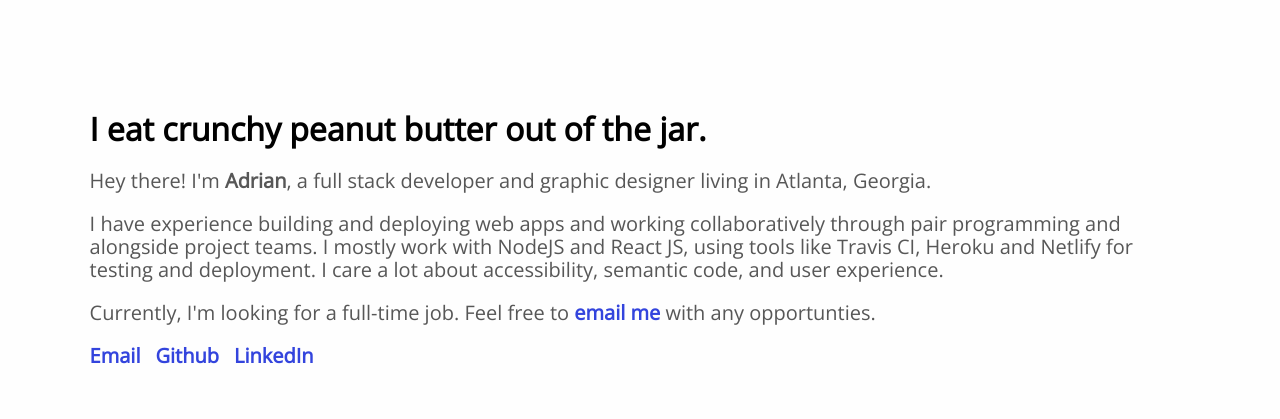
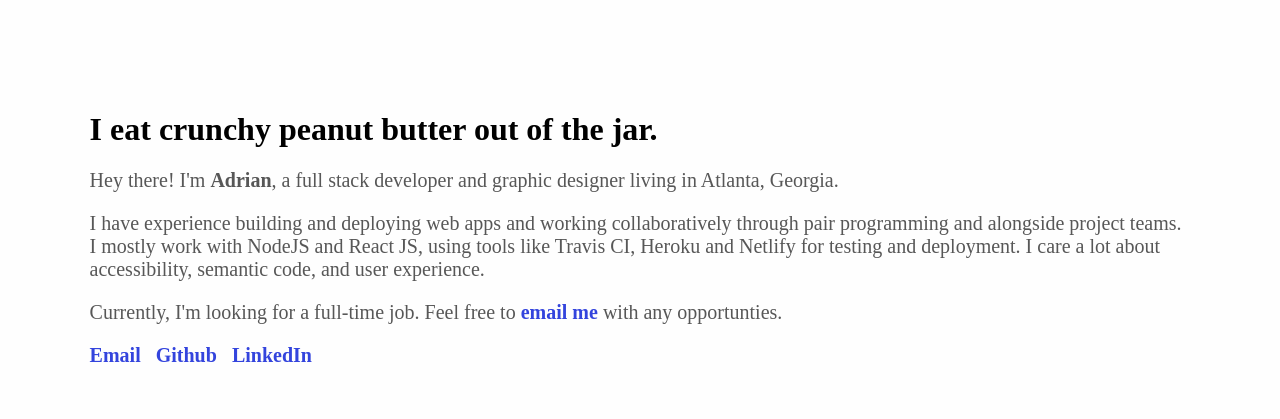
Before and after one commit to adriantoddross/portfolio, a React (Create React App) app: page / in a window 1280 px wide. Shown: the top 419 px of the page. Built offline with nearby package versions, Linux system fonts and the light colour scheme.

Commit message:
remove font family

```diff
--- a/src/index.css
+++ b/src/index.css
@@ -1,6 +1,5 @@
 * {
   box-sizing: border-box;
-  font-family: 'Open Sans', sans-serif;
 }
 
 body {
```
